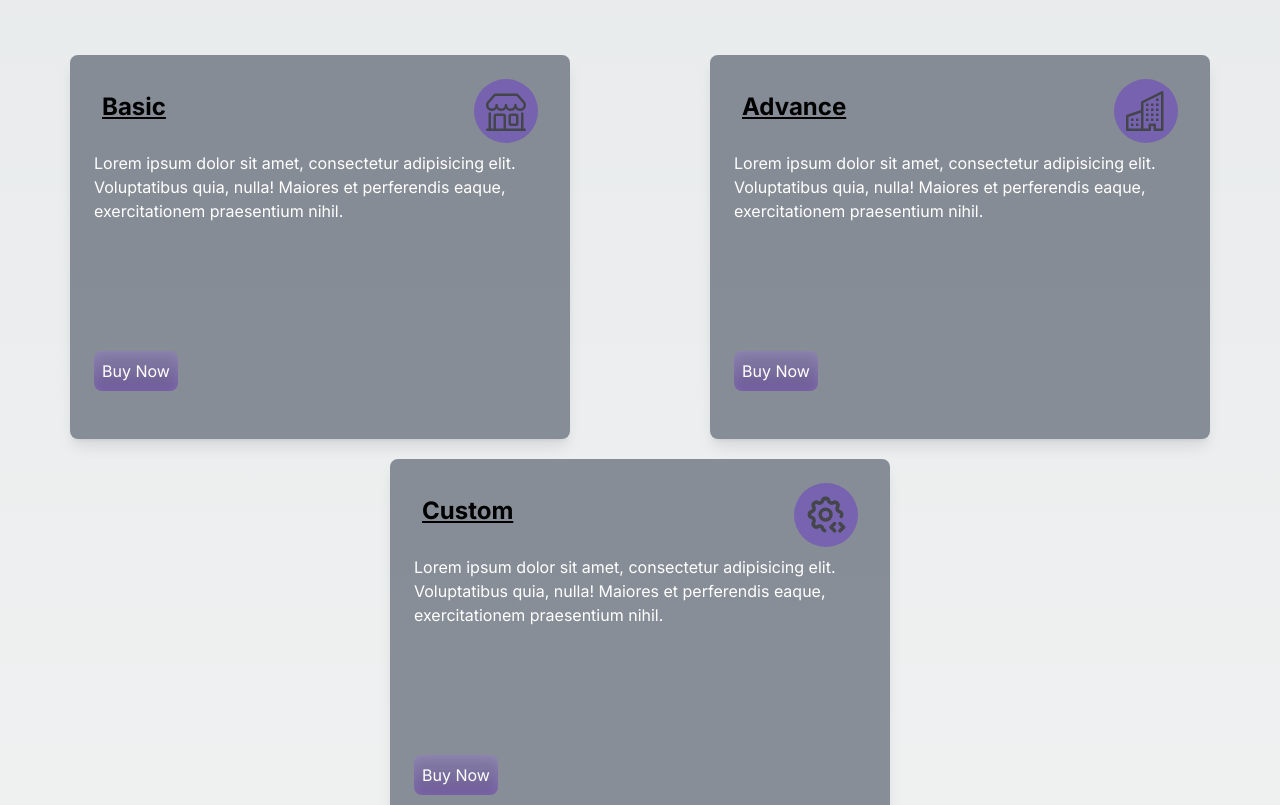
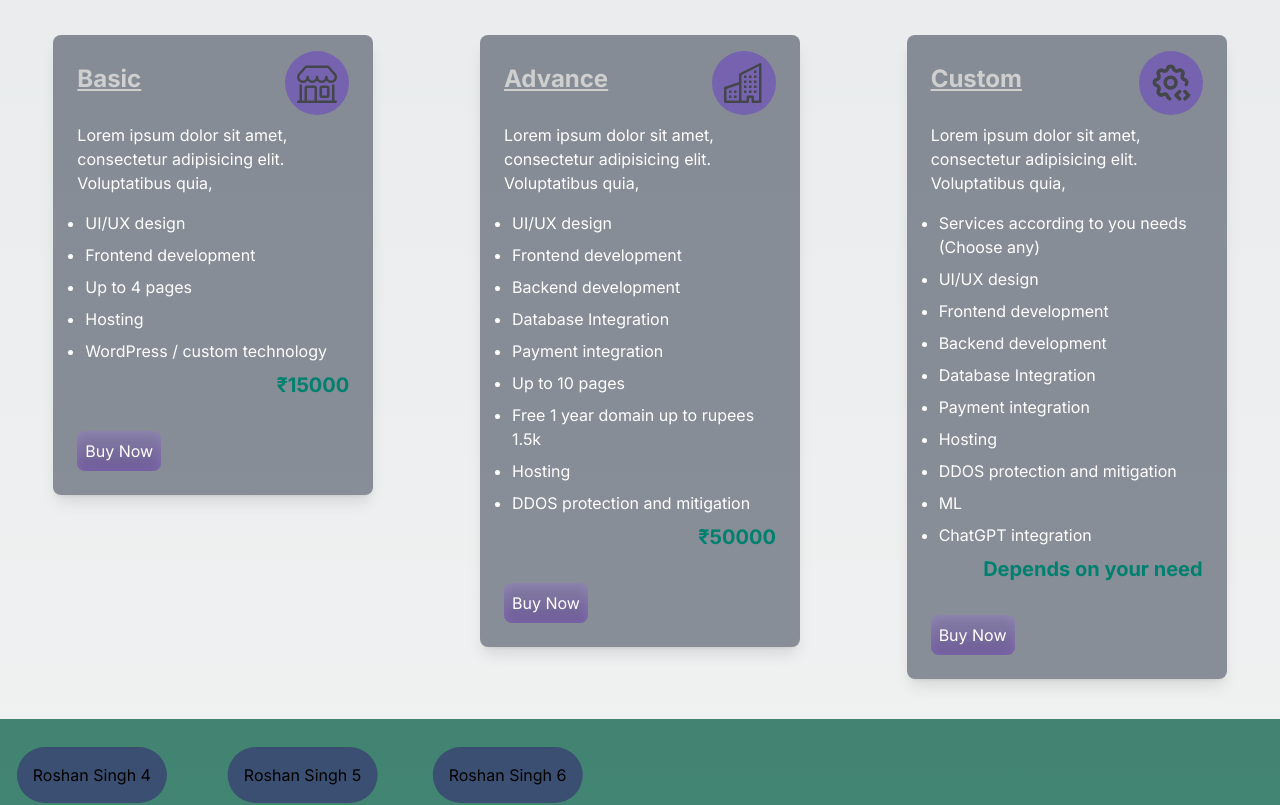
Before and after one commit to Pushh02/WebAgency, a Next.js app: page / in a window 1280 px wide. Shown: the part 2560-3365 px from the top of the page. Built offline with nearby package versions, Linux system fonts and the light colour scheme; no server answers.

Commit message:
applied json data

```diff
--- a/components/home/HomeAbout.tsx
+++ b/components/home/HomeAbout.tsx
@@ -18,7 +18,7 @@ const HomeAbout = () => {
         </motion.h2>
       </div>
       <div
-        className="p-10 m-20 bg-[#232d3faf] text-3xl">
+        className="p-10 m-20 bg-[#232d3faf] text-xl xl:text-3xl">
         <p className="about" style={{"--duration":"1s"} as React.CSSProperties}>
         Welcome to <span style={{"--delay":"1s"} as React.CSSProperties}>[Agency Name]</span>, where we turn your digital dreams into reality. {"We're"} not just another
         web development and deployment agency. {"We're"} your{" "} <span style={{"--delay":"1s"} as React.CSSProperties}>dedicated partner</span> in building
--- a/components/home/Plans.tsx
+++ b/components/home/Plans.tsx
@@ -3,6 +3,9 @@ import PlansCard from "../ui/cards/PlansCard";
 import { BsShop } from "react-icons/bs";
 import { BsBuildings } from "react-icons/bs";
 import { TbSettingsCode } from "react-icons/tb";
+import plans from "../../data/plans.json";
+import "../components.css"
+
 const Plans = () => {
   return (
     <main className="w-screen overflow-x-hidden mt-4">
@@ -17,25 +20,54 @@ const Plans = () => {
           initial={{ opacity: 0.5, y: -20 }}
           transition={{ duration: 0.2 }}
           whileInView={{ opacity: 1, y: 0 }}
-          className="text-4xl">
+          className="text-4xl"
+        >
           Plans
         </motion.h2>
       </div>
-      <div className="flex justify-around items-center mt-10 flex-wrap">
-        <PlansCard name={"Basic"} x={-250} y={0} icon={<BsShop size={"3em"} className="m-auto p-1" />} />
-        <PlansCard name={"Advance"} x={-200} y={0} icon={<BsBuildings size={"3em"} className="m-auto p-1" />} />
-        <PlansCard name={"Custom"} x={-150} y={0} icon={<TbSettingsCode size={"3.2em"} className="m-auto p-1" />} />
+      <div className="flex md:flex-row flex-col items-center md:items-start justify-around mt-10 flex-wrap">
+        <PlansCard
+          name={"Basic"}
+          services={plans.Esential.services}
+          description="Lorem ipsum dolor sit amet, consectetur adipisicing elit. Voluptatibus
+          quia, "
+          price={plans.Esential.price}
+          x={-250}
+          y={0}
+          icon={<BsShop size={"3em"} className="m-auto p-1" />}
+        />
+        <PlansCard
+          name={"Advance"}
+          services={plans.Advanced.services}
+          description="Lorem ipsum dolor sit amet, consectetur adipisicing elit. Voluptatibus
+          quia, "
+          price={plans.Advanced.price}
+          x={-200}
+          y={0}
+          icon={<BsBuildings size={"3em"} className="m-auto p-1" />}
+        />
+        <PlansCard
+          name={"Custom"}
+          services={plans.Custom.services}
+          description="Lorem ipsum dolor sit amet, consectetur adipisicing elit. Voluptatibus
+          quia, "
+          price={plans.Custom.price}
+          x={-150}
+          y={0}
+          icon={<TbSettingsCode size={"3.2em"} className="m-auto p-1" />}
+        />
       </div>
-      <div className="bg-[#005b41b9] mt-10 h-32 flex justify-evenly items-center">
-        {[1, 2, 3, 4, 5,6,7,8,9].map((item, idx) => {
+      <div className="bg-[#005b41b9] w-full mt-10 h-28 flex justify-evenly items-center">
+        {[1, 2, 3, 4, 5, 6].map((item, idx) => {
           return (
             <motion.div
               initial={{ x: "650%" }}
               animate={{ x: "-650%" }}
-              transition={{ duration: 8, repeat:Infinity, ease: "linear" }}
+              transition={{ duration: 8, repeat: Infinity, ease: "linear" }}
               key={idx}
-              className="bg-[#3a4f72] w-40 h-16 rounded-full flex items-center justify-center m-2">
-              Roshan Singh {idx+1}
+              className="bg-[#3a4f72] marquee__content w-fit h-14 px-4 rounded-full flex items-center justify-center m-2"
+            >
+              <p className="whitespace-nowrap">Roshan Singh {idx + 1}</p>
             </motion.div>
           );
         })}
--- a/components/home/Reviews.tsx
+++ b/components/home/Reviews.tsx
@@ -15,17 +15,33 @@ const Reviews = () => {
           initial={{ opacity: 0.5, y: -20 }}
           transition={{ duration: 0.2 }}
           whileInView={{ opacity: 1, y: 0 }}
-          className="text-4xl">
+          className="text-4xl"
+        >
           Reviews
         </motion.h2>
       </div>
       <div className="w-full h-full flex justify-around items-center flex-wrap overflow-scroll relative">
-        <ReviewCard Cname="Company Name1" Clogo="Company Logo" rating={2} date={"20-06-2024"} d={0}/>
-        <ReviewCard Cname="Company Name2" Clogo="Company Logo" rating={1} date={"20-06-2024"} d={0.2}/>
-        <ReviewCard Cname="Company Name3" Clogo="Company Logo" rating={4} date={"20-06-2024"} d={0.4}/>
-        {/* <ReviewCard Cname="Company Name4" Clogo="Company Logo" rating={3} date={"20-06-2024"} d={0.6}/>
-        <ReviewCard Cname="Company Name5" Clogo="Company Logo" rating={5} date={"20-06-2024"} d={0.8}/>
-        <ReviewCard Cname="Company Name6" Clogo="Company Logo" rating={1} date={"20-06-2024"} d={1}/> */}
+        <ReviewCard
+          Cname="Company Name1"
+          Clogo="Company Logo"
+          rating={2}
+          date={"20-06-2024"}
+          d={0}
+        />
+        <ReviewCard
+          Cname="Company Name2"
+          Clogo="Company Logo"
+          rating={1}
+          date={"20-06-2024"}
+          d={0.2}
+        />
+        <ReviewCard
+          Cname="Company Name3"
+          Clogo="Company Logo"
+          rating={4}
+          date={"20-06-2024"}
+          d={0.4}
+        />
       </div>
     </main>
   );
--- a/components/ui/cards/PlansCard.tsx
+++ b/components/ui/cards/PlansCard.tsx
@@ -1,35 +1,62 @@
-import Tilt from "react-parallax-tilt";
 import { motion } from "framer-motion";
 import { slideInFromLeft } from "@/utils/motion";
-import { ReactNode } from "react";
 
-const PlansCard = (props: { name: string; icon: ReactNode, x:number, y:number}) => {
-  // const observer = new IntersectionObserver()
+interface PlansCardProps {
+  name: string;
+  icon: React.ReactNode;
+  services: Array<string>;
+  description: string;
+  price: number | string;
+  x: number;
+  y: number;
+}
+
+const PlansCard = ({
+  name,
+  icon,
+  services,
+  description,
+  price,
+  x,
+  y,
+}: PlansCardProps) => {
   return (
     <motion.div
-        initial={{ x: props.x,y:props.y, opacity:0 }}
-        whileInView={{ x: 0,y:0,opacity:1 }}
+      initial={{ x: x, y: y, opacity: 0 }}
+      whileInView={{ x: 0, y: 0, opacity: 1 }}
       transition={{ duration: 1.5 }}
-        className="bg-[#232D3F] w-[500px] h-96 mt-5 rounded-lg overflow-hidden shadow-lg bg-opacity-50">
-        <div className="px-6 py-4">
-          <div className="flex justify-between items-center m-2">
-            <div className="font-bold text-2xl mb-2 underline">
-              {props.name}
+      className="bg-[#232D3F] w-3/4 md:w-3/12 h-full mt-8 md:mt-0 rounded-lg overflow-hidden shadow-lg bg-opacity-50"
+    >
+      <div className="px-6 mt-4">
+        <div className="flex justify-between items-center my-2">
+          <div className="font-bold text-2xl mb-2 underline text-[#cfcfcf]">
+            {name}
           </div>
           <div className="flex justify-center items-center h-16 rounded-full w-16 bg-[#6639C7] opacity-50">
-              {props.icon}
+            {icon}
           </div>
         </div>
-          <p className="text-white text-base">
-            Lorem ipsum dolor sit amet, consectetur adipisicing elit.
-            Voluptatibus quia, nulla! Maiores et perferendis eaque,
-            exercitationem praesentium nihil.
+
+        <p className="text-white text-base">{description}</p>
+
+        <ul className="mt-4 mx-2">
+          {services.map((service, index) => {
+            return (
+              <li key={index} className="text-white my-2 list-disc">
+                {service}
+              </li>
+            );
+          })}
+        </ul>
+        <p className="w-full text-end text-xl text-green font-bold">
+          {typeof price === "number" ? `₹${price}` : price}
         </p>
       </div>
-        <div className="px-6 pt-4 pb-2 mt-24">
+      <div className="px-6 pt-4 pb-2 my-4">
         <motion.button
           variants={slideInFromLeft(1)}
-            className="py-2 px-2 button-primary text-center text-white cursor-pointer rounded-lg max-w-[200px]">
+          className="py-2 px-2 button-primary text-center text-white cursor-pointer rounded-lg max-w-[200px]"
+        >
           Buy Now
         </motion.button>
       </div>
--- a/components/ui/cards/ReviewCard.tsx
+++ b/components/ui/cards/ReviewCard.tsx
@@ -13,7 +13,8 @@ const ReviewCard = (props: {
       initial={{ translateY: 50, opacity: 0 }}
       whileInView={{ translateY: 0, opacity: 1 }}
       transition={{ duration: 1, delay: props.d }}
-      className="bg-[#927d7d99] w-96 h-fit p-5 grid justify-items-stretch rounded-lg m-2">
+      className="bg-[#927d7d99] w-3/12 h-fit p-5 grid justify-items-stretch rounded-lg m-2"
+    >
       <div className="text-4xl justify-self-center ">{props.Clogo}</div>
       <div className="text-2xl justify-self-center ">{props.Cname}</div>
       <div className="flex justify-self-start py-2">
```
Also changed, not shown: app/(routes)/contact/page.tsx (+22 -20 lines), components/components.css (indentation only). Lines whose indentation alone changed are shown as unchanged.
